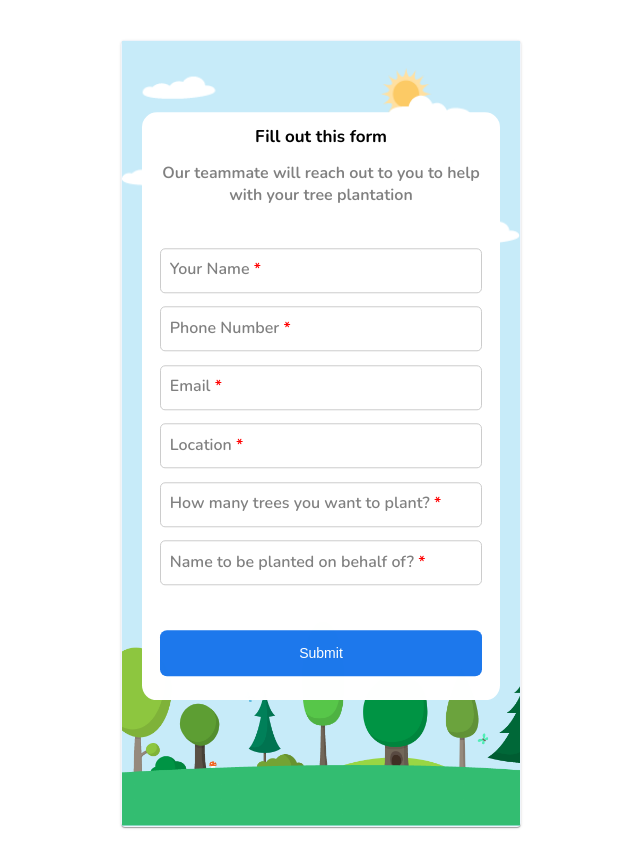
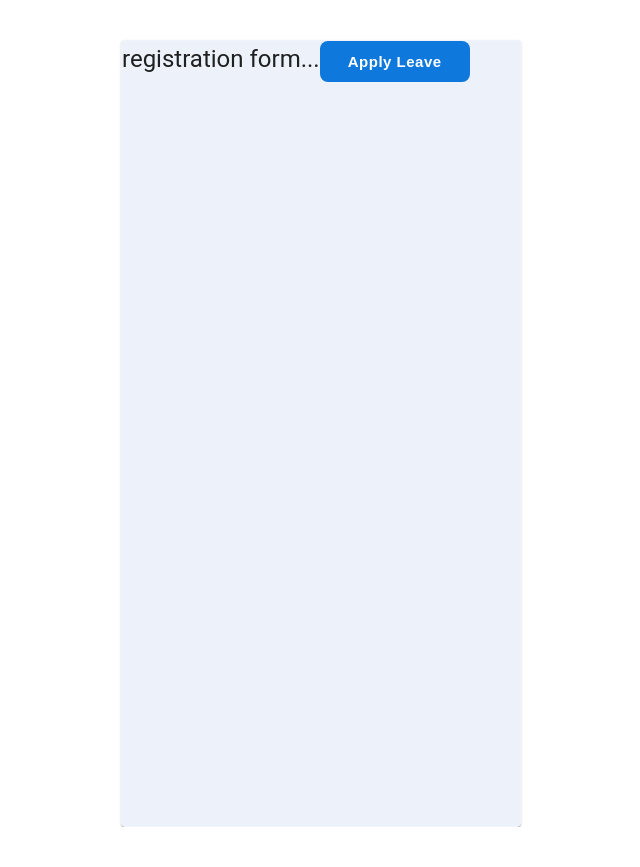
Before and after one commit to Nandha-Kishore-05/carbon_calculator, a React (Vite) app: page /form in a window 1280 px wide. Shown: the whole page, without its empty margins (343-983 px from the left). After the commit the page ends 827 px from the top, so only its background shows below. Built offline with nearby package versions, Linux system fonts and the light colour scheme; a web font is replaced by a local one.

Commit message:
Your commit message

```diff
--- a/src/pages/Form/form.jsx
+++ b/src/pages/Form/form.jsx
@@ -1,130 +1,24 @@
-import React, { useState } from "react";
-import sun from '../../assets/sun.png';
-import tree from '../../assets/Trees@2x.png';
-import { useNavigate } from "react-router-dom";
-import './form.css';
+import  Typography  from '@mui/material/Typography'
+import React from 'react'
+import CustomButton from '../../components/button/button'
+import {useNavigate} from "react-router-dom"
 
 function Form() {
+    const navigate = useNavigate();
+  const handleClick =() =>{
+   navigate('/form');
+  }
+  return (
+    <Typography variant='h5'>
+      registration form...
+      <CustomButton
+                onClick={handleClick}
+                width={150}
+                label="Apply Leave"
 
-  const [formData, setFormData] = useState({
-    name: "",
-    phone: "",
-    email: "",
-    location: "",
-    trees: "",
-    behalf: ""
-  });
-
-  const [errors, setErrors] = useState({
-    name: false,
-    phone: false,
-    email: false,
-    location: false,
-    trees: false,
-    behalf: false,
-  });
-
-  const inputFields = [
-    { type: 'text', placeholder: 'Your Name', name: 'name' },
-    { type: 'number', placeholder: 'Phone Number', name: 'phone' },
-    { type: 'text', placeholder: 'Email', name: 'email' },
-    { type: 'text', placeholder: 'Location', name: 'location' },
-    { type: 'text', placeholder: 'How many trees you want to plant?', name: 'trees' },
-    { type: 'text', placeholder: 'Name to be planted on behalf of?', name: 'behalf' },
-  ];
-
-  const navigate = useNavigate();
-
-  const handleClick = () => {
-    const newErrors = {
-      name: formData.name === "",
-      phone: formData.phone === "",
-      email: formData.email === "",
-      location: formData.location === "",
-      trees: formData.trees === "",
-      behalf: formData.behalf === "",
-    };
-
-    setErrors(newErrors);
-    const hasErrors = Object.values(newErrors).some(error => error === true);
-
-    if (!hasErrors) {
-      const dataToSend = JSON.stringify(formData);
-      console.log("Data to be sent to backend:", dataToSend);
-      navigate('/submitted');
-    }
-  };
-
-  const handleInputChange = (e) => {
-    const { name, value } = e.target;
-    setFormData(prevState => ({
-      ...prevState,
-      [name]: value
-    }));
-
-    if (value !== "") {
-      setErrors(prevState => ({
-        ...prevState,
-        [name]: false
-      }));
-    }
-  };
-
-  return (
-    <div className='first'>
-      <div className="head"></div>
-      <div className="sun-con"><img style={{height:'100%', width:'100%'}} src={sun} alt="Sun and clouds" /></div>
-      <div className="text-animation">
-        <div>
-          Great job! You're making a positive <br />contribution to preserving our <br />green environment.
-        </div>
-      </div>
-      <div className="form-animation">
-        <div className="form-data">
-          <div className="form-head">
-            <div className="text-1">
-              Fill out this form
-            </div>
-            <div className="text-2">
-              Our teammate will reach out to you to help with your tree plantation
-            </div>
-          </div>
-          <form className="input-box">
-            <div className="input-fields">
-              {inputFields.map((field, index) => (
-                <div key={index} className="input-wrapper">
-                  <input
-                    type={field.type}
-                    name={field.name}
-                    value={formData[field.name]}
-                    onChange={handleInputChange}
-                    style={{
-                      border: errors[field.name] ? '2px solid red' : '1px solid #ccc'
-                    }}
-                  />
-
-                  {!formData[field.name] && (
-                    <span className="required-symbol">
-                      <span>{field.placeholder}</span>
-                      <span className="symbol"> *</span>
-                    </span>
-                  )}
-                </div>
-              ))}
-            </div>
-          </form>
-          <div className="form-buttom">
-            <div>
-              <div className='button'>
-                <button onClick={handleClick}>Submit</button>
-              </div>
-            </div>
-          </div>
-        </div>
-      </div>
-      <div className="tree-con"><img style={{height:'100%', width:'100%'}} src={tree} alt="Sun and clouds" /></div>
-    </div>
-  );
+              />
+    </Typography>
+  )
 }
 
-export default Form;
+export default Form
```
